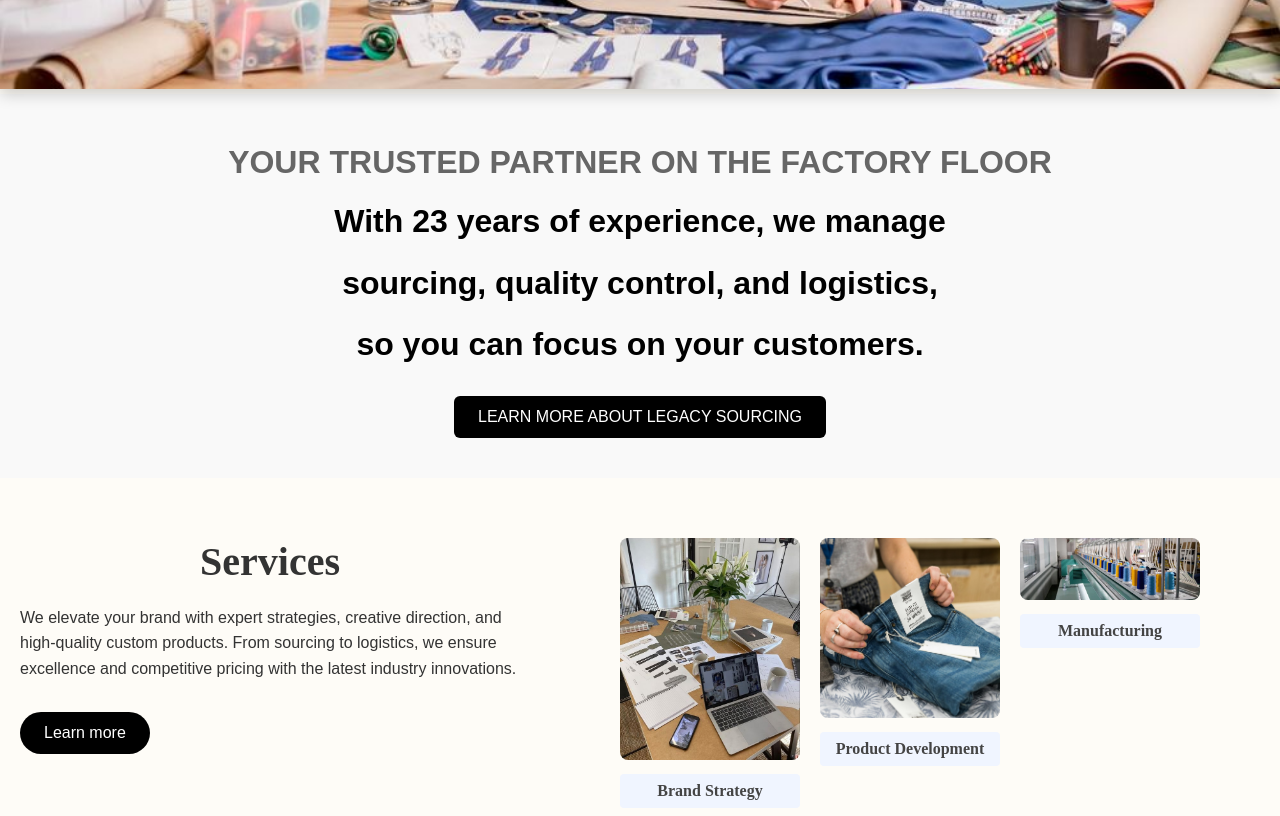
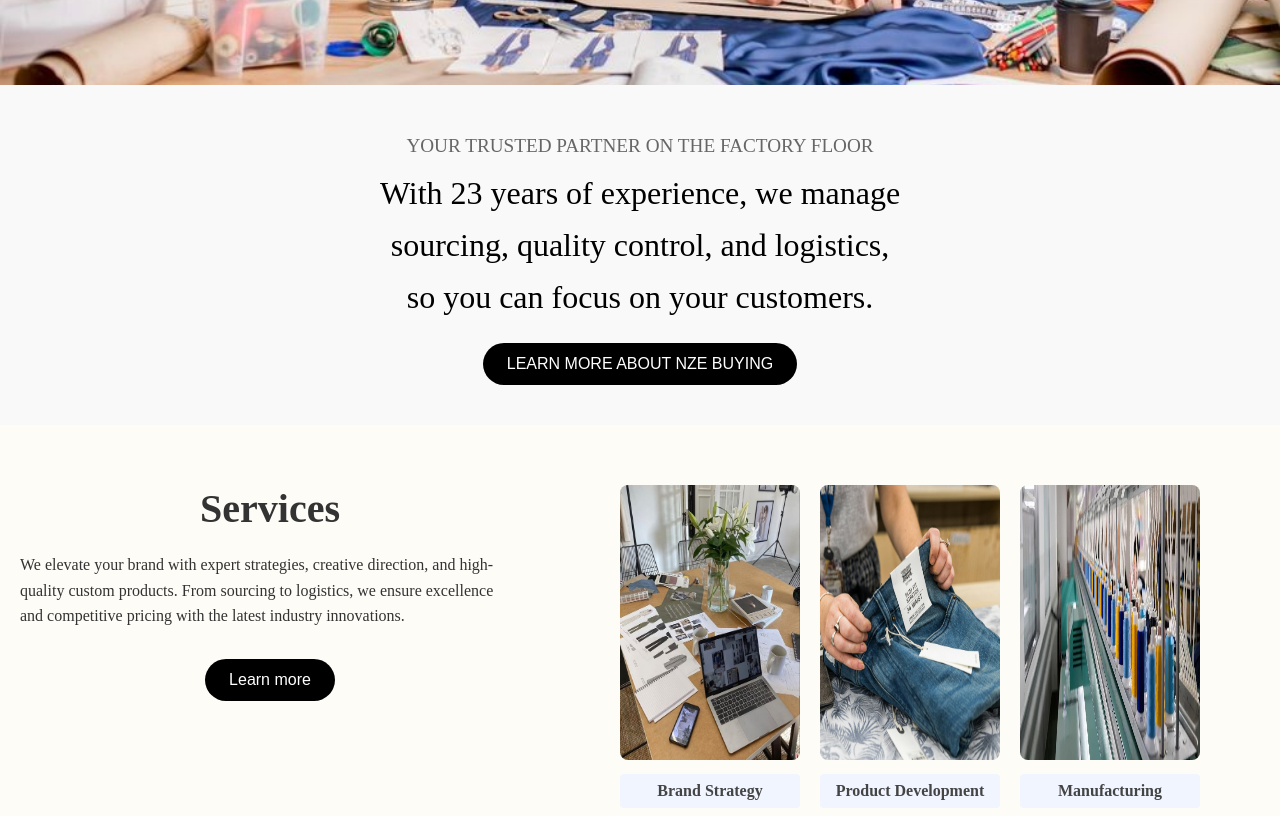
Before and after one commit to syedmurtazanajaf/NZE, a plain HTML site: page index.html in a window 1280 px wide. Shown: the part 580-1396 px from the top of the page. Drawn offline with Linux system fonts and the light colour scheme; a web font is replaced by a local one.

Commit message:
changes in index file

```diff
--- a/index.html
+++ b/index.html
@@ -5,7 +5,11 @@
     <meta charset="UTF-8" />
     <meta name="viewport" content="width=device-width, initial-scale=1.0" />
     <title>NZE </title>
+    <link rel="preconnect" href="https://fonts.googleapis.com">
+<link rel="preconnect" href="https://fonts.gstatic.com" crossorigin>
+<link href="https://fonts.googleapis.com/css2?family=Cal+Sans&family=Poppins:ital,wght@0,100;0,200;0,300;0,400;0,500;0,600;0,700;0,800;0,900;1,100;1,200;1,300;1,400;1,500;1,600;1,700;1,800;1,900&display=swap" rel="stylesheet">
     <link rel="stylesheet" href="style.css">
+
 
 </head>
 
@@ -67,11 +71,11 @@
     <!-- carousel container end -->
 
     <div class="cont1">
-        <h3>YOUR TRUSTED PARTNER ON THE FACTORY FLOOR</h3>
+        <p>YOUR TRUSTED PARTNER ON THE FACTORY FLOOR</p>
         <h1>With 23 years of experience, we manage </h1>
         <h1>sourcing, quality control, and logistics, </h1>
         <h1>so you can focus on your customers.</h1>
-        <button>LEARN MORE ABOUT LEGACY SOURCING</button>
+        <a href="./about.html" target="_blank"><button>LEARN MORE ABOUT NZE BUYING</button></a>
     </div>
 
     <!-- con1 end -->
@@ -84,7 +88,7 @@
                 From sourcing to logistics, we ensure excellence and competitive pricing with the latest industry
                 innovations.
             </p>
-            <button>Learn more</button>
+           <a href="./service.html" target="_blank"><button>Learn more</button></a>
         </div>
 
         <div class="services-images">
--- a/style.css
+++ b/style.css
@@ -5,7 +5,7 @@
 }
 
 body {
-  font-family: Arial, sans-serif;
+  font-family: 'Playfair Display', serif;
   background-color: #fefcf7;
 
 }
@@ -132,9 +132,7 @@ nav {
   width: 100%;
   max-width: 100%;
   height: 600px;
-  margin:5px auto;
   overflow: hidden;
-  box-shadow: 0 5px 15px rgba(0, 0, 0, 0.2);
   position: relative;
 }
 
@@ -169,8 +167,8 @@ nav {
   background-color: #f9f9f9;
 }
 
-.cont1 h3 {
-  font-size: 2rem;
+.cont1 p {
+  font-size: 1.2rem;
   margin: 10px;
   color: #666;
 }
@@ -178,7 +176,8 @@ nav {
 .cont1 h1 {
   font-size: 2rem;
   margin: 10px 0;
-  line-height: 1.3;
+  line-height: 1;
+  font-weight: 350;
 }
 
 .cont1 button {
@@ -188,13 +187,14 @@ nav {
   background-color: black;
   color: white;
   border: none;
-  border-radius: 6px;
+  border-radius: 100px;
   cursor: pointer;
-  transition: background-color 0.3s ease;
+  transition: 0.3s;
+  font-weight: 250;
 }
 
 .cont1 button:hover {
-  background-color: #0056b3;
+  background-color: #333;
 }
 
 @media (max-width: 768px) {
@@ -234,12 +234,15 @@ nav {
 }
 
 .services-text {
+  display: flex;
+  flex-wrap: wrap;
+  justify-content: center;
+  align-items: flex-start;
   max-width: 500px;
   flex: 1 1 300px;
 }
 
 .services-text h2 {
-  font-family: 'Playfair Display', serif;
   font-size: 2.5rem;
   margin-bottom: 20px;
 }
@@ -262,6 +265,7 @@ nav {
   transition: 0.3s;
 }
 
+
 .services-text button:hover {
   background-color: #333;
 }
@@ -273,6 +277,7 @@ nav {
   gap: 20px;
   justify-content: center;
   flex: 1 1 300px;
+  padding-bottom: 50px;
 }
 
 .service-box {
@@ -282,14 +287,13 @@ nav {
 
 .service-box img {
   width: 100%;
-  height: auto;
+  height: 100%;
   border-radius: 8px;
 }
 
 .service-box label {
   display: block;
   margin-top: 10px;
-  font-family: 'Playfair Display', serif;
   font-size: 1rem;
   background-color: #f0f5ff;
   padding: 8px 10px;
@@ -321,7 +325,6 @@ nav {
 }
 
 .sustainability-section h2 {
-  font-family: 'Playfair Display', serif;
   font-size: 2.5rem;
   margin-bottom: 20px;
 }
@@ -594,7 +597,6 @@ nav {
 }
 
 .services-banner h1 {
-  font-family: 'Playfair Display', serif;
   font-size: 5vw;
   background: #d4bfa9;
   padding: 0.5em 1.5em;
```
